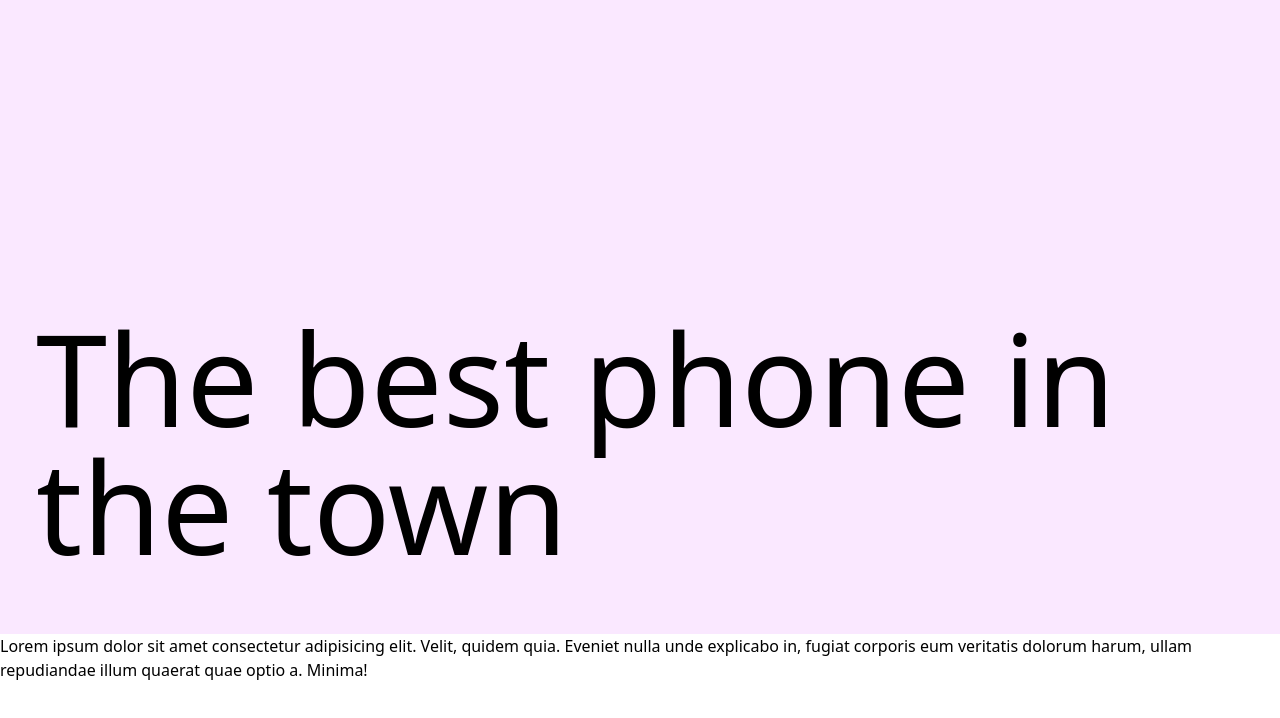
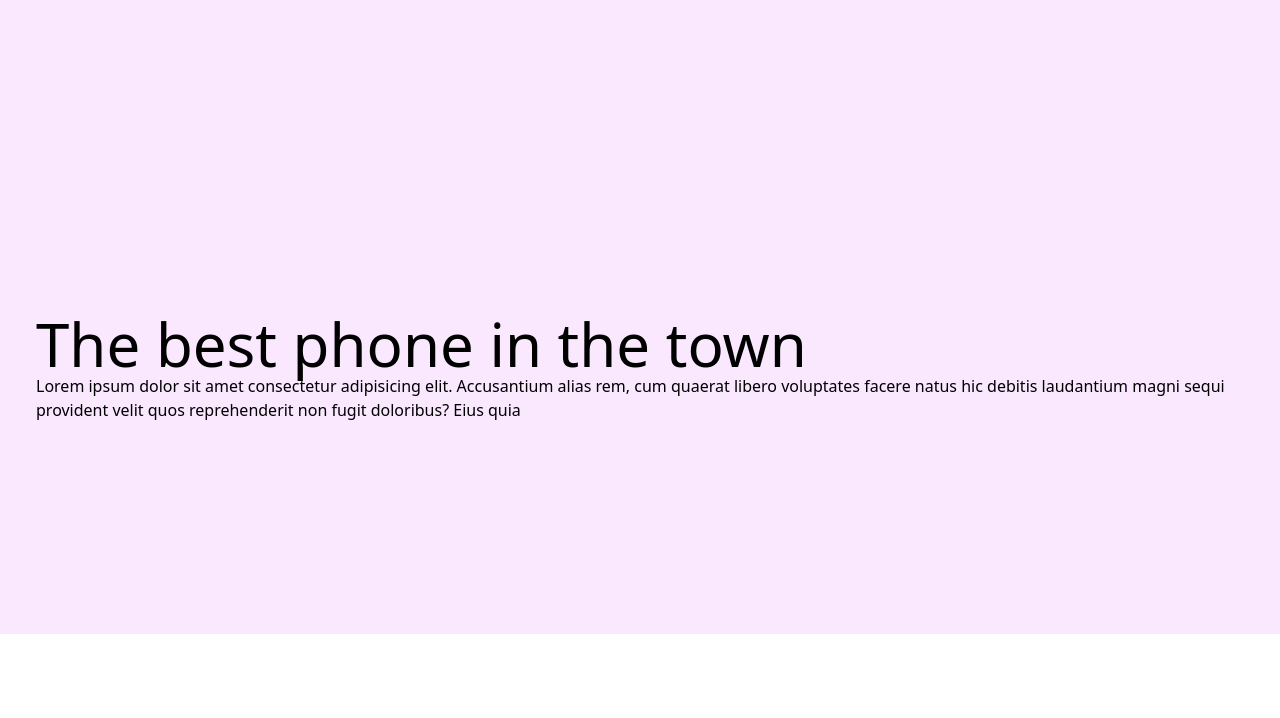
Before and after one commit to nasimqureshi/tailwind_css, a website: page index.html in a window 1280 px wide. Shown: the part 62-780 px from the top of the page. Drawn offline with nearby package versions, Linux system fonts and the light colour scheme.

Commit message:
my commit

```diff
--- a/index.html
+++ b/index.html
@@ -19,13 +19,18 @@
     </ul>
 </nav>
 
-    <div class="main bg-fuchsia-100 h-96 py-80">
-        <div class="text-9xl pl-9">The best phone in the town</div>
+<main>
+    <div class="main bg-fuchsia-100 h-96 py-80 pl-9">
+        <div class="text-6xl">
+            The best phone in the town
+        </div>
+        <p>Lorem ipsum dolor sit amet consectetur adipisicing elit.
+        Accusantium alias rem, cum quaerat libero voluptates facere
+        natus hic debitis laudantium magni sequi provident velit quos
+        reprehenderit non fugit doloribus? Eius quia </p>
     </div>
-    <p>Lorem ipsum dolor sit amet consectetur adipisicing elit.
-        Velit, quidem quia. Eveniet nulla unde explicabo in,
-        fugiat corporis eum veritatis dolorum harum,
-         ullam repudiandae illum quaerat quae optio a. Minima!</p>
+</main>
+
 
 
 
```
